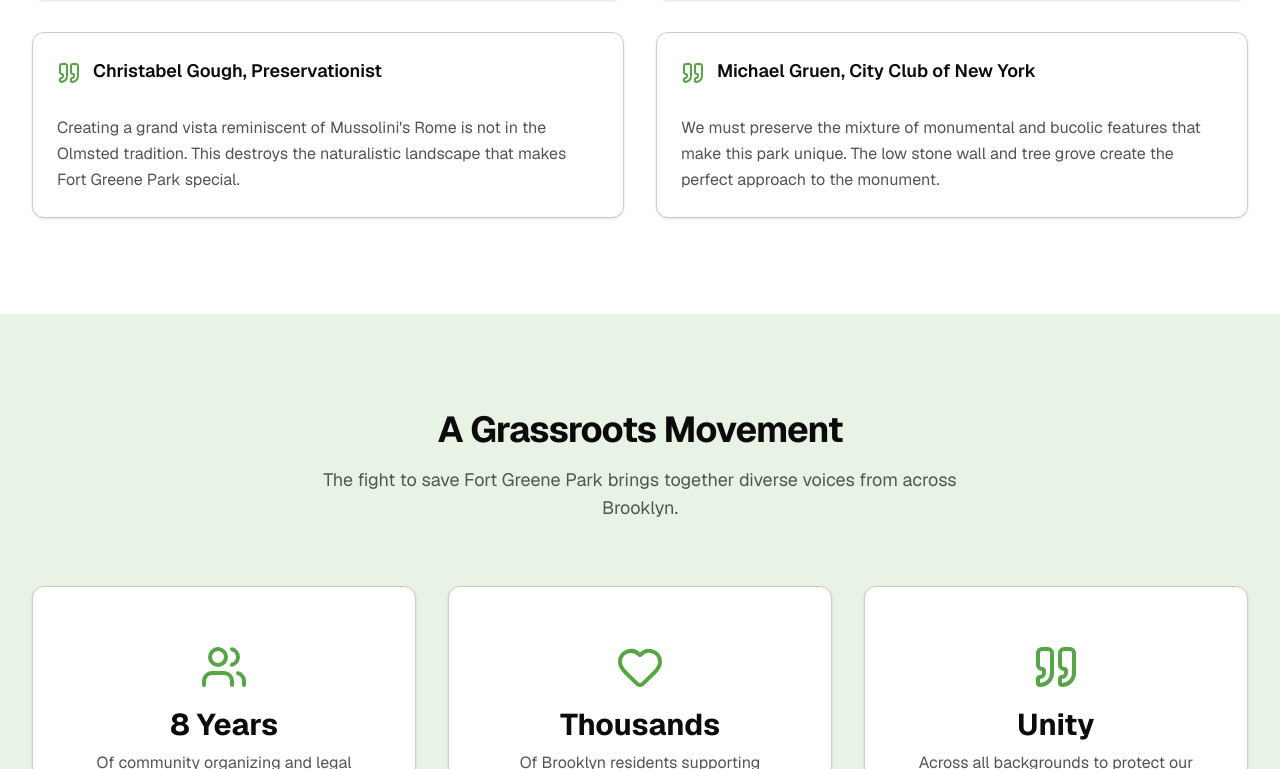
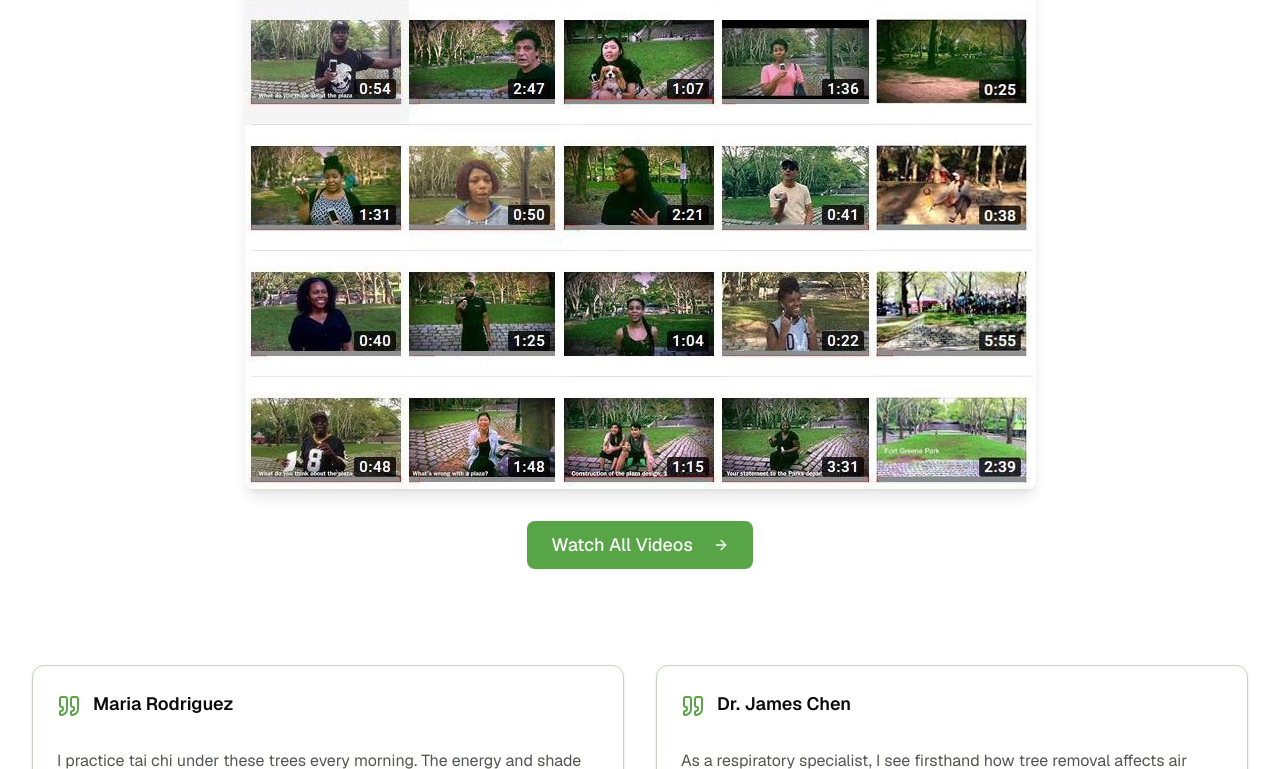
Before and after one commit to brucestarlove/ffgp-website, a Next.js app: page /stories in a window 1280 px wide. Shown: the part 957-1726 px from the top of the page. Built offline with nearby package versions, Linux system fonts and the light colour scheme.

Commit message:
add video gallery to community page

```diff
--- a/src/app/page.tsx
+++ b/src/app/page.tsx
@@ -185,7 +185,7 @@ export default function Home() {
           <div className="text-center mt-12">
             <Button asChild size="lg">
               <Link href="/stories">
-                See More Community Stories
+                Read More Community Stories
                 <ArrowRight className="ml-2 h-4 w-4" />
               </Link>
             </Button>
--- a/src/app/stories/page.tsx
+++ b/src/app/stories/page.tsx
@@ -1,8 +1,10 @@
 import { Card, CardContent, CardHeader, CardTitle } from "@/components/ui/card"
 import { Button } from "@/components/ui/button"
 import Link from "next/link"
+import Image from "next/image"
 import { Quote, Users, Heart, ArrowRight } from "lucide-react"
 import testimonials from "@/data/testimonials.json"
+import { CommunityVoicesVideoGalleryPreview } from "@/components/community-voices-video-gallery-preview"
 
 export default function StoriesPage() {
   return (
@@ -19,6 +21,29 @@ export default function StoriesPage() {
               Hear from residents, experts, and community members about why preserving
               Fort Greene Park&apos;s mature trees matters to them.
             </p>
+          </div>
+        </div>
+      </section>
+
+      <section>
+        <div className="container mx-auto px-4 sm:px-6 lg:px-8">
+          <CommunityVoicesVideoGalleryPreview />
+          <div className="text-center mt-12">
+            <Link href="https://www.youtube.com/playlist?list=PLO9BkTDlJ_bBtUFaJIKb0RC-FcnRugt5v" target="_blank" rel="noopener noreferrer">
+              <Image
+                src="/img/community-voices-videos-preview.jpg"
+                alt="Community voices videos preview"
+                width={791}
+                height={603}
+                className="mx-auto mb-8 rounded-lg shadow-lg hover:opacity-90 transition-opacity cursor-pointer"
+              />
+            </Link>
+            <Button asChild size="xl">
+              <Link href="https://www.youtube.com/playlist?list=PLO9BkTDlJ_bBtUFaJIKb0RC-FcnRugt5v" target="_blank" rel="noopener noreferrer">
+                Watch All Videos
+                <ArrowRight className="ml-2 h-4 w-4" />
+              </Link>
+            </Button>
           </div>
         </div>
       </section>
```
Also changed, not shown: public/img/community-voices-videos-preview.jpg (added).
